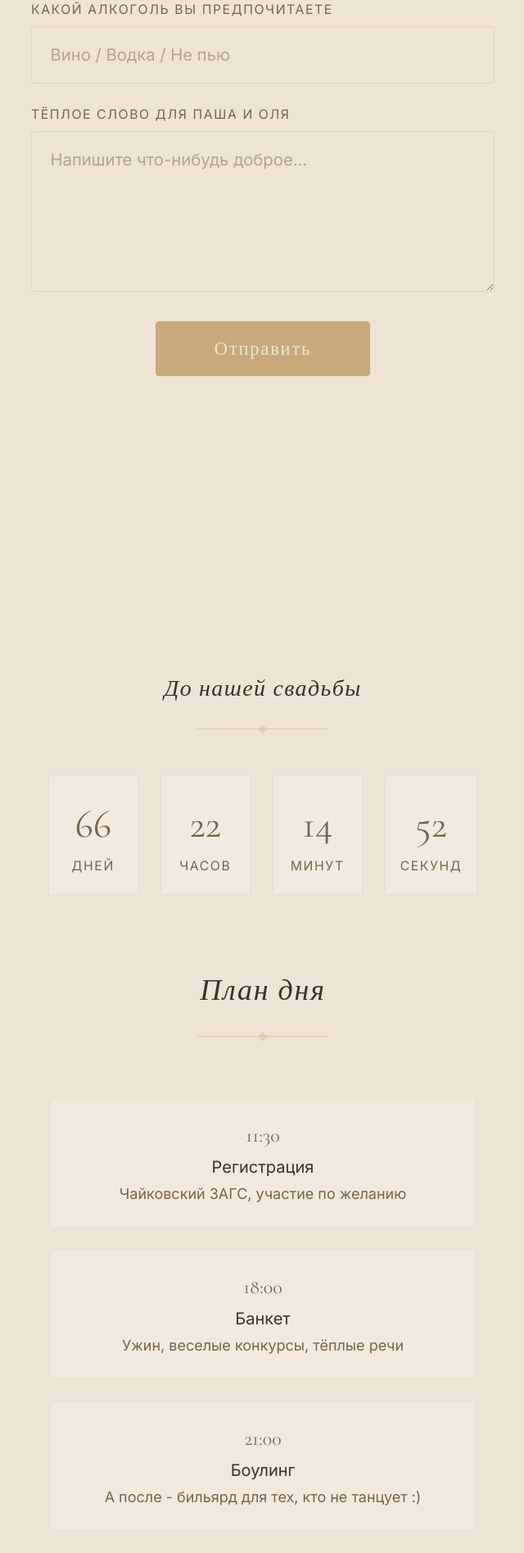
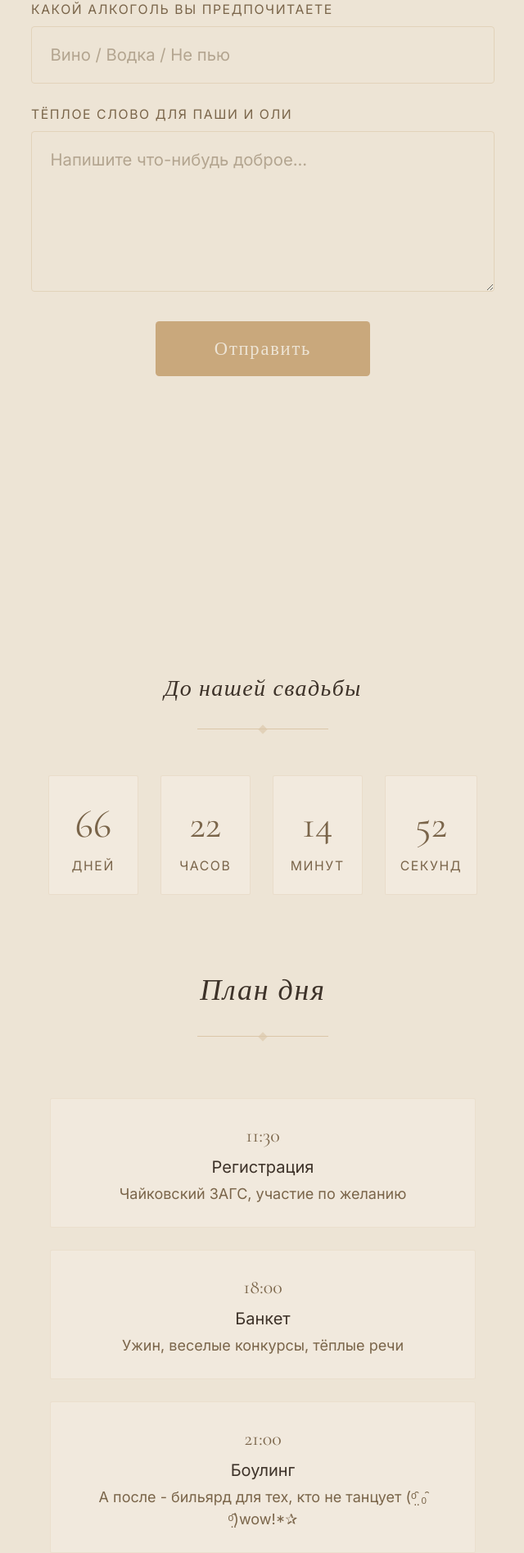
Before and after one commit to tvkaruba/wedding, a React (Vite) app: page / in a window 1280 px wide. Shown: the part 2852-4747 px from the top of the page at 82% size, without its empty margins (319-959 px from the left). Built offline with nearby package versions, Linux system fonts and the light colour scheme.

Commit message:
Fix name and smile

```diff
--- a/src/sections/RSVPSection.tsx
+++ b/src/sections/RSVPSection.tsx
@@ -207,7 +207,7 @@ export default function RSVPSection() {
               style={{ opacity: 0, transform: 'translateY(15px)' }}
             >
               <label className="font-body text-sm uppercase tracking-[0.1em] text-muted-sepia">
-                Тёплое слово для {config.couple.namesShort.replace('&', 'и')}
+                Тёплое слово для Паши и Оли
               </label>
               <textarea
                 name="message"
--- a/src/sections/TimelineSection.tsx
+++ b/src/sections/TimelineSection.tsx
@@ -46,7 +46,7 @@ const timelineItems = [
   {
     time: '21:00',
     title: 'Боулинг',
-    sub: 'А после - бильярд для тех, кто не танцует :)',
+    sub: 'А после - бильярд для тех, кто не танцует (ᵒ̤̑ ₀̑ ᵒ̤̑)wow!*✰',
   },
   {
     time: '22:00',
```
